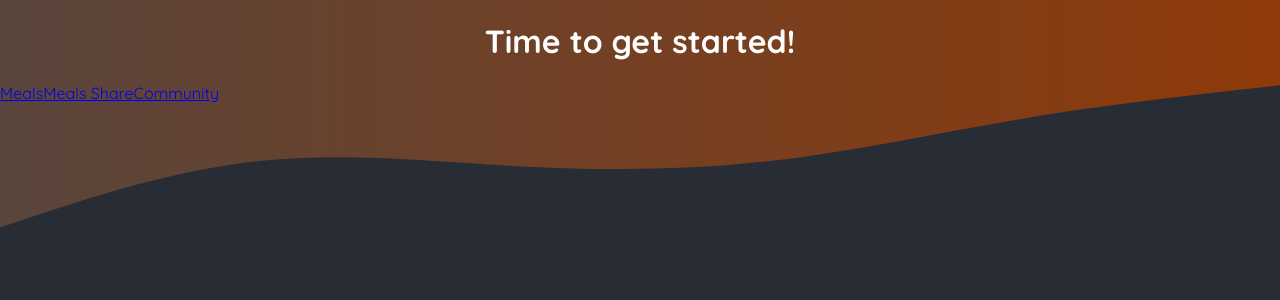
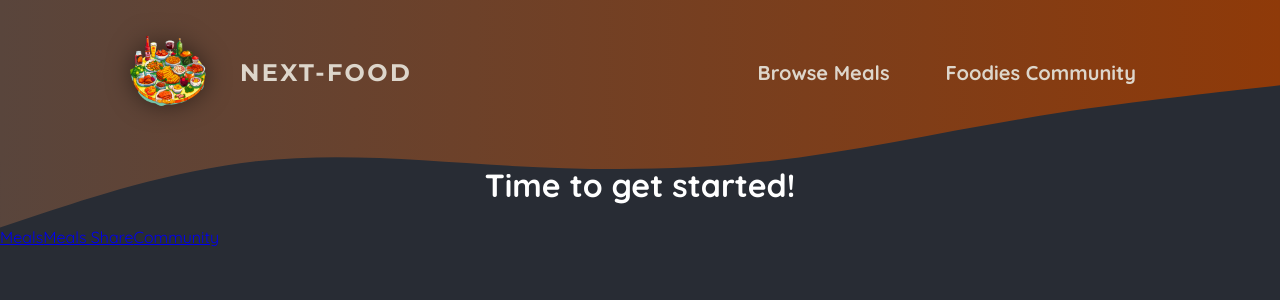
Before and after one commit to Sudarshan0306/Foodies-app-nextJS, a Next.js app: page / in a window 1280 px wide. Shown: the top 300 px of the page. Built offline with nearby package versions, Linux system fonts and the light colour scheme.

Commit message:
added header component

```diff
--- a/app/layout.js
+++ b/app/layout.js
@@ -1,3 +1,4 @@
+import MainHeader from '@/components/main-header';
 import './globals.css';
 
 export const metadata = {
@@ -29,7 +30,7 @@
             ></path>
           </svg>
         </div>
-
+        <MainHeader />
         {children}
       </body>
     </html>
--- /dev/null
+++ b/components/main-header.jsx
@@ -0,0 +1,28 @@
+import Link from "next/link";
+import React from "react";
+import logoImg from "@/assets/logo.png";
+import classes from './main-header.module.css';
+
+const MainHeader = () => {
+  return (
+    <header className={classes.header}>
+      <Link className={classes.logo} href="/">
+        <img src={logoImg.src} alt="A plate with food on it" />
+        Next-Food
+      </Link>
+
+      <nav className={classes.nav}>
+        <ul>
+          <li>
+            <Link href="/meals">Browse Meals</Link>
+          </li>
+          <li>
+            <Link href="/community">Foodies Community</Link>
+          </li>
+        </ul>
+      </nav>
+    </header>
+  );
+};
+
+export default MainHeader;
--- /dev/null
+++ b/components/main-header.module.css
@@ -0,0 +1,67 @@
+.header {
+    display: flex;
+    justify-content: space-between;
+    align-items: center;
+    padding: 2rem 1rem;
+  }
+
+  @media (min-width: 768px) {
+    .header {
+      padding: 2rem 10%;
+    }
+  }
+
+  .nav ul {
+    list-style: none;
+    margin: 0;
+    padding: 0;
+    display: flex;
+    gap: 1.5rem;
+    /* font-family: 'Montserrat', sans-serif; */
+    font-size: 1.25rem;
+  }
+
+  .nav a {
+    text-decoration: none;
+    color: #ddd6cb;
+    font-weight: bold;
+    padding: 0.5rem 1rem;
+    border-radius: 0.5rem;
+  }
+
+  .nav a:hover,
+  .nav a:active {
+    background: linear-gradient(90deg, #ff8a05, #f9b331);
+    background-clip: text;
+    -webkit-background-clip: text;
+    -webkit-text-fill-color: transparent;
+    text-shadow: 0 0 18px rgba(248, 190, 42, 0.8);
+  }
+
+  .active {
+    background: linear-gradient(90deg, #ff8a05, #f9b331);
+    background-clip: text;
+    -webkit-background-clip: text;
+    -webkit-text-fill-color: transparent;
+  }
+
+  .logo {
+    display: flex;
+    align-items: center;
+    justify-content: center;
+    gap: 2rem;
+    text-decoration: none;
+    color: #ddd6cb;
+    font-weight: bold;
+    font-family: 'Montserrat', sans-serif;
+    letter-spacing: 0.15rem;
+    text-transform: uppercase;
+    font-size: 1.5rem;
+  }
+
+  .logo img {
+    width: 5rem;
+    height: 5rem;
+    object-fit: contain;
+    filter: drop-shadow(0 0 0.75rem rgba(0, 0, 0, 0.5));
+  }
```
